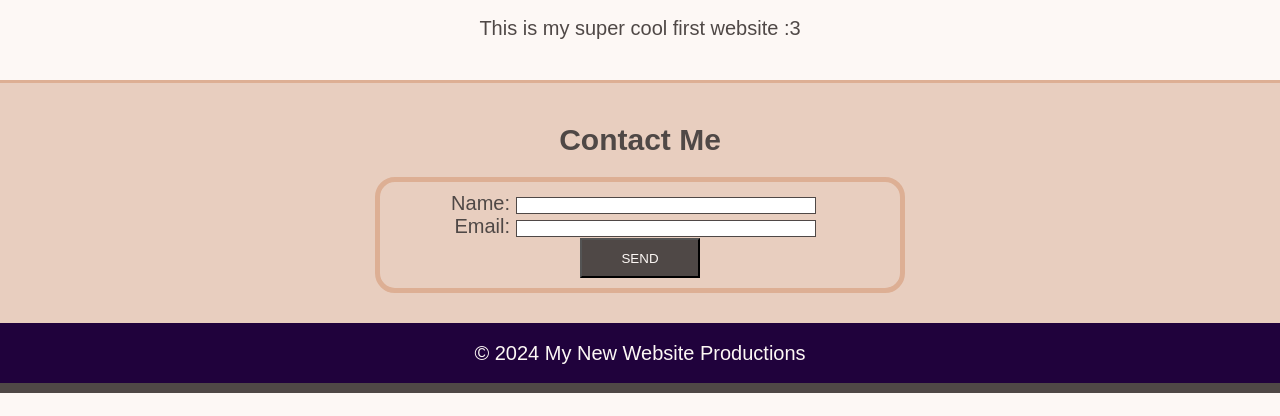
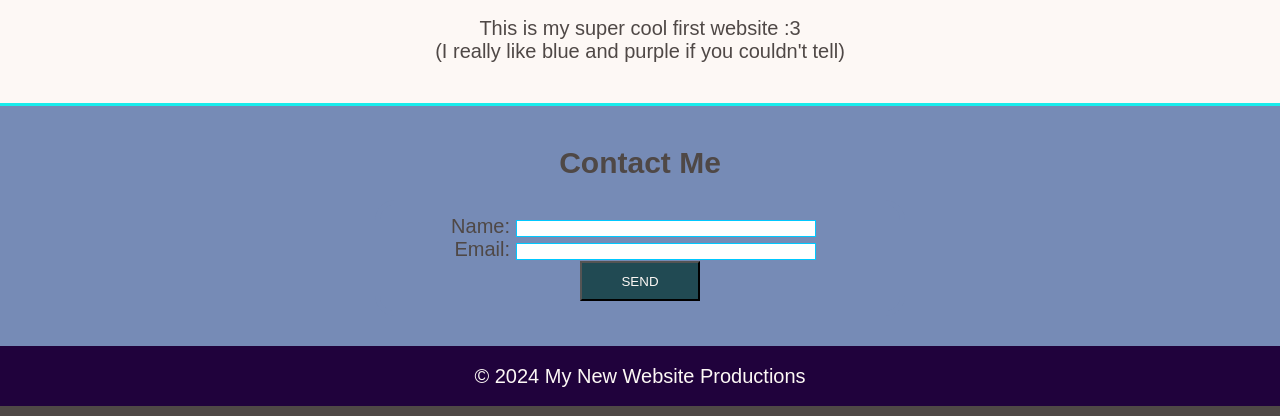
Before and after one commit to authorixed/my-first-mini-project, a plain HTML site: page index.html in a window 1280 px wide. Shown: the part 598-1014 px from the top of the page. Before the commit the page ends 991 px from the top, so only its background shows below. Drawn offline with Linux system fonts and the light colour scheme.

Commit message:
color changes!

```diff
--- a/assets/style.css
+++ b/assets/style.css
@@ -66,8 +66,8 @@
   section {
     margin-bottom: 0;
     padding: 20px 10px 40px 10px;
-    border-top: 3px solid #DDAF94;
-    background-color:  #E8CEBF;
+    border-top: 3px solid #18ecec;
+    background-color:  #768bb6;
   }
 
   form {
@@ -75,7 +75,7 @@
     margin: 0 auto;
     width: 500px;
     padding: 10px;
-    border: 5px solid #DDAF94;
+    border: 5px solid #768bb6;
     border-radius: 20px;
   }
 
@@ -88,7 +88,7 @@
   textarea {
     box-sizing: border-box;
     width: 300px;
-    border: 1px solid #4F4846;
+    border: 1px solid #00c8ff;
   }
 
   textarea {
@@ -99,7 +99,7 @@
   button {
     height: 40px;
     width: 120px;
-    background-color: #4F4846;
+    background-color: #214a53;
     color: #FDF8F5;
   }
 
--- a/index.html
+++ b/index.html
@@ -4,7 +4,7 @@
   <meta charset="UTF-8">
   <meta name="viewport" content="width=device-width, initial-scale=1.0">
   <link rel="stylesheet" type="text/css" href="./assets/style.css">
-  <title>My Landing Page</title>
+  <title>Auth's Landing Page</title>
 </head>
 
 <body>
@@ -22,7 +22,7 @@
     <h1 class="text-center">My New Website</h1>
     <figure>
       <img src="./assets/images/fisheye.gif" height="450px" width="450px" alt="Fisheye anime lense.">
-      <figcaption class="text-center">This is my super cool first website :3</figcaption>
+      <figcaption class="text-center">This is my super cool first website :3 <br>(I really like blue and purple if you couldn't tell)</figcaption>
     </figure>
     <section id="contact">
       <h2 class="text-center">Contact Me</h2>
@@ -30,7 +30,7 @@
         <ul>
           <li>
             <label class="text-right" for="name">Name:</label>
-            <input type="text" id="name" name="user-name">
+            <input type="text" id="name" name="user-name".
           </li>
           <li>
             <label class="text-right" for="email">Email:</label>
```
